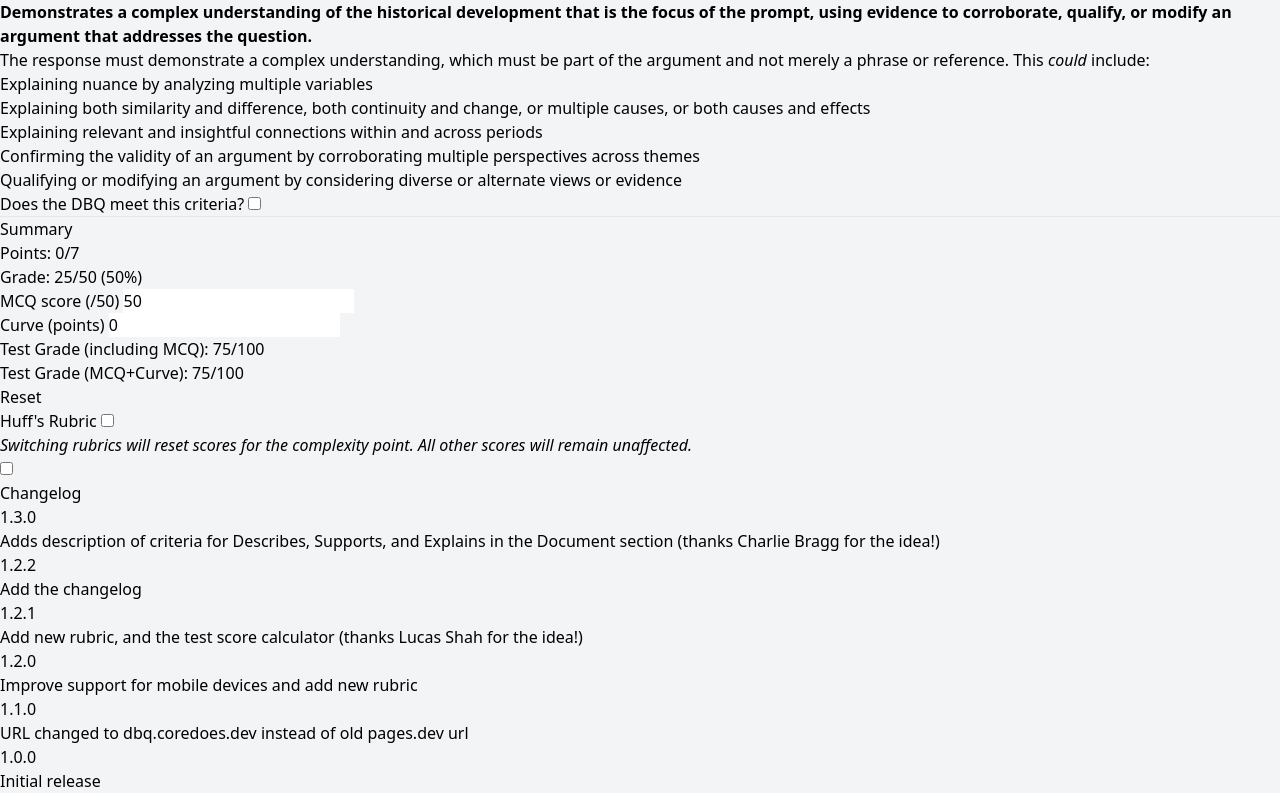
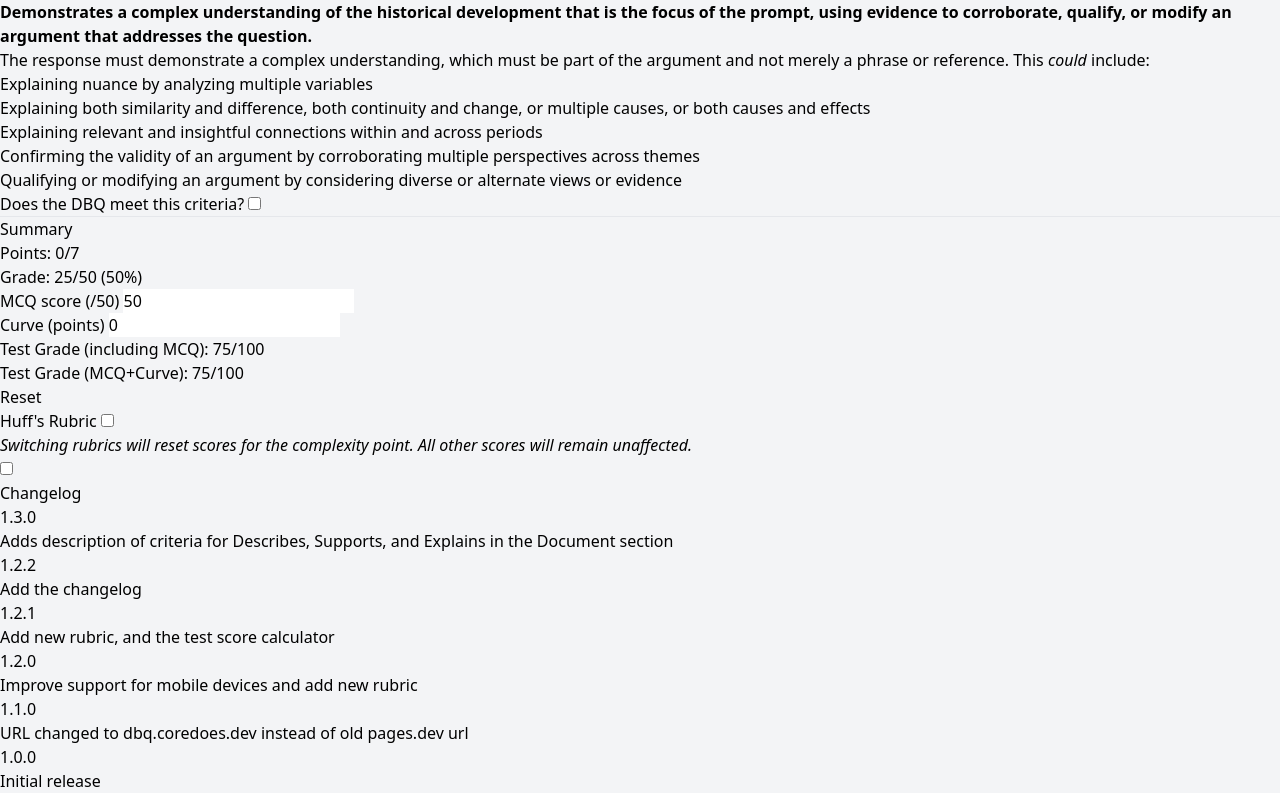
Before and after one commit to c0repwn3r/huffman_dbq_rubric, a SvelteKit app: page / in a window 1280 px wide. Shown: the part 863-1656 px from the top of the page. Built offline with nearby package versions, Linux system fonts and the light colour scheme.

Commit message:
Update +page.svelte

```diff
--- a/src/routes/+page.svelte
+++ b/src/routes/+page.svelte
@@ -332,11 +332,11 @@
             </div>
             <div class="collapse-content">
                 <h3 class="text-lg">1.3.0</h3>
-                <p>Adds description of criteria for Describes, Supports, and Explains in the Document section (thanks Charlie Bragg for the idea!)</p>
+                <p>Adds description of criteria for Describes, Supports, and Explains in the Document section</p>
                 <h3 class="text-lg">1.2.2</h3>
                 <p>Add the changelog</p>
                 <h3 class="text-lg">1.2.1</h3>
-                <p>Add new rubric, and the test score calculator (thanks Lucas Shah for the idea!)</p>
+                <p>Add new rubric, and the test score calculator</p>
                 <h3 class="text-lg">1.2.0</h3>
                 <p>Improve support for mobile devices and add new rubric</p>
                 <h3 class="text-lg">1.1.0</h3>
```
